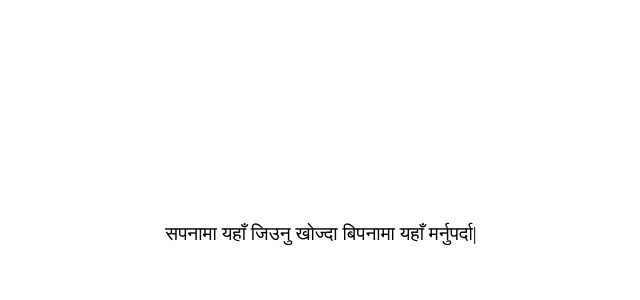
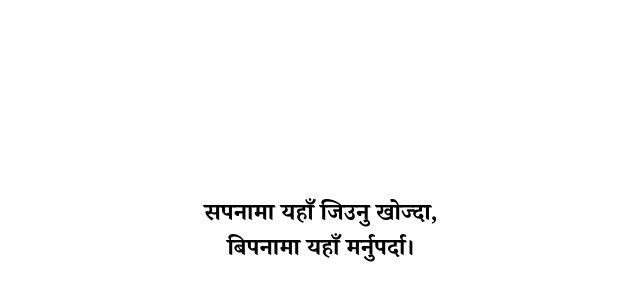
Before and after one commit to agnestra/agnestra.github.io, a plain HTML site: page index.html in a window 1280 px wide. Shown: the part 166-466 px from the top of the page, without its empty margins (319-959 px from the left). Drawn offline with Linux system fonts and the light colour scheme.

Commit message:
font change + comma.

```diff
--- a/index.html
+++ b/index.html
@@ -1,9 +1,13 @@
 <!DOCTYPE html>
-<html lang="en">
+<html lang="ne">
 <head>
   <meta charset="UTF-8" />
   <meta name="viewport" content="width=device-width, initial-scale=1.0" />
   <title>On Progress</title>
+
+  <!-- Nepali-friendly font -->
+  <link href="https://fonts.googleapis.com/css2?family=Noto+Serif+Devanagari:wght@400;600&display=swap" rel="stylesheet">
+
   <style>
     body {
       background-color: #ffffff;
@@ -12,20 +16,21 @@
       align-items: center;
       justify-content: center;
       height: 100vh;
-      font-family: "Times New Roman", Times, serif;
+      font-family: "Noto Serif Devanagari", serif;
       margin: 0;
     }
     h1 {
-      font-size: 1.2rem;
-      font-weight: normal;
+      font-size: 1.5rem;
+      font-weight: 600;
       text-align: center;
+      line-height: 2.2rem;
     }
   </style>
 </head>
 <body>
   <h1>
-सपनामा यहाँ जिउनु खोज्दा
-बिपनामा यहाँ मर्नुपर्दा|
+    सपनामा यहाँ जिउनु खोज्दा,<br>
+    बिपनामा यहाँ मर्नुपर्दा।
   </h1>
 </body>
 </html>
```
